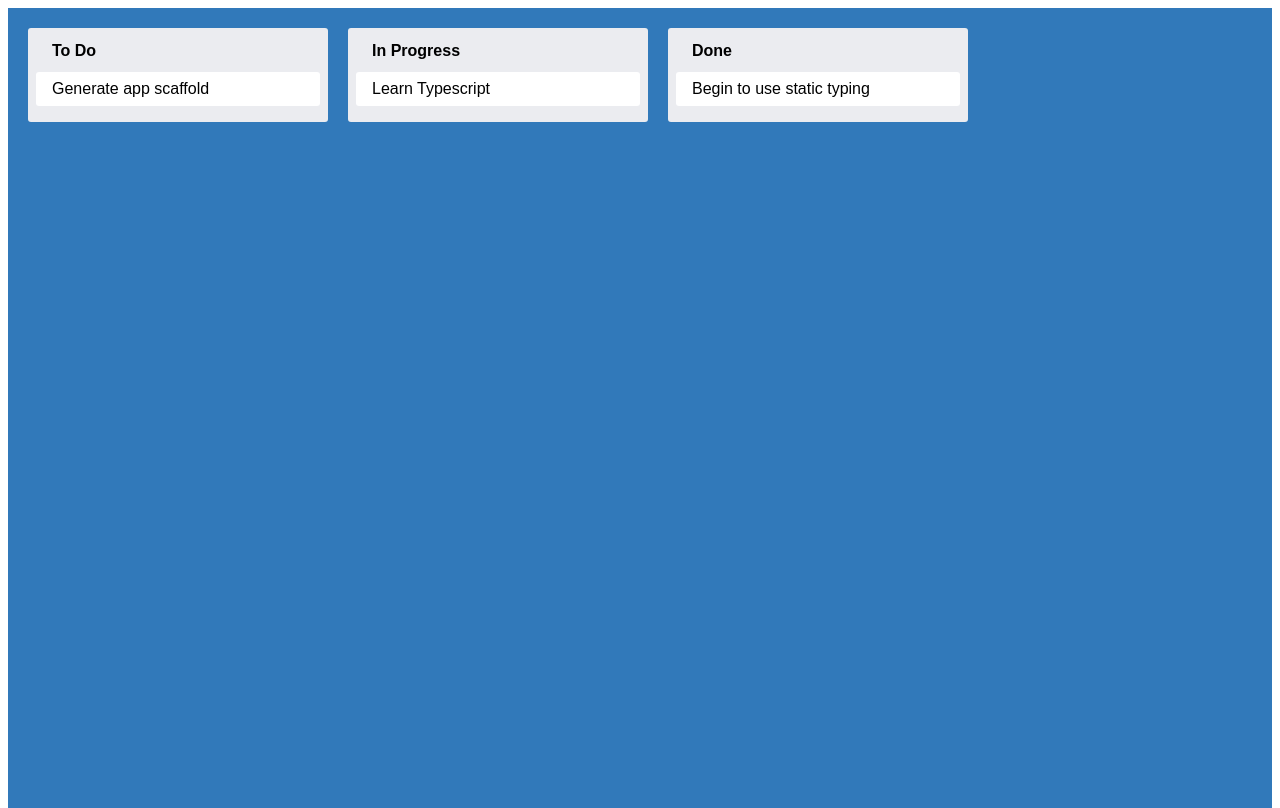
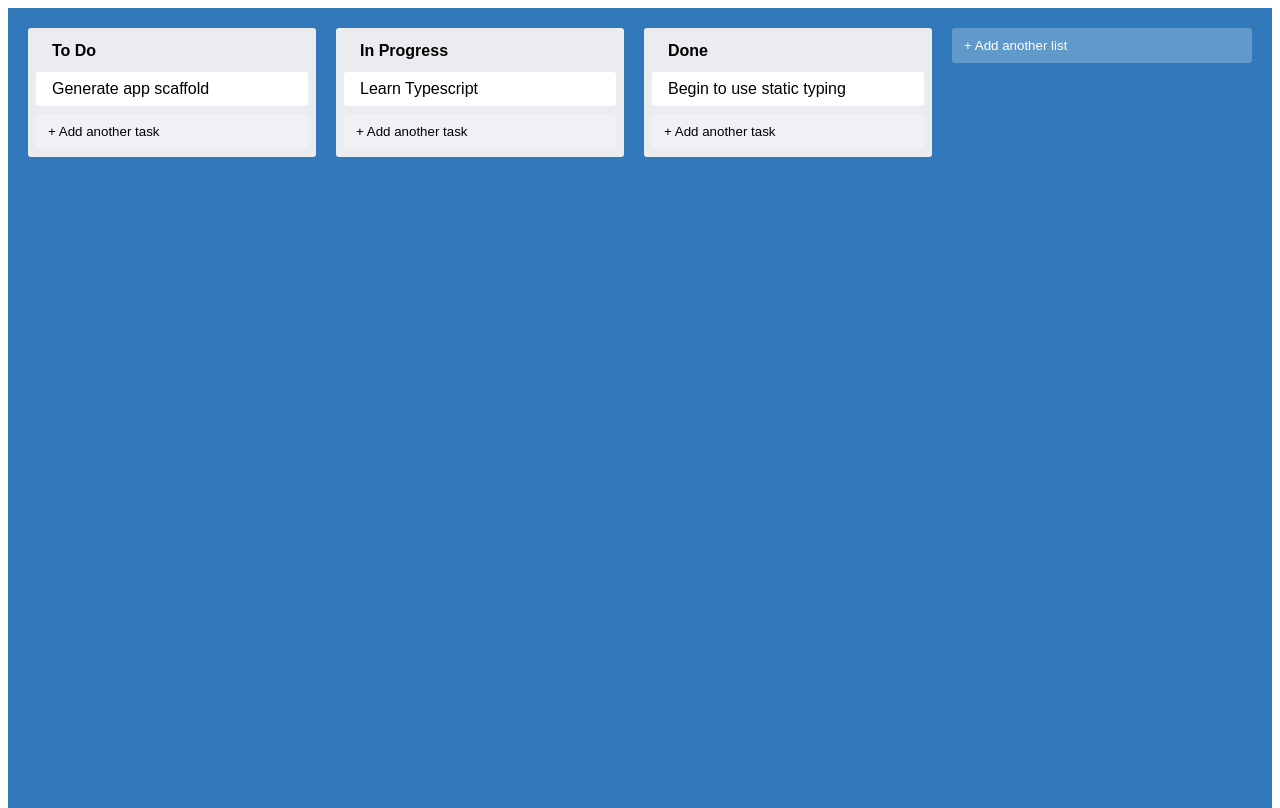
Before and after one commit to elnanner/trello-clone, a React (Create React App) app: page / in a window 1280 px wide. Built offline with nearby package versions, Linux system fonts and the light colour scheme.

Commit message:
adding new task

```diff
--- a/src/AddNewItem.tsx
+++ b/src/AddNewItem.tsx
@@ -1,5 +1,6 @@
-import * as React from 'react';
+import React, { useState } from 'react';
 import { AddItemButton } from './styles';
+import {NewItemForm} from './NewItemForm'
 
 interface AddNewItemProps {
     onAdd(text: string): void
@@ -12,7 +13,14 @@ export const AddNewItem = (props: AddNewItemProps) => {
     const { onAdd, toggleButtonText, dark } = props;
 
     if (showForm) {
-        // whe show item creation here
+        return (
+            <NewItemForm
+                onAdd={text=>{
+                    onAdd(text)
+                    setShowForm(false)
+                }}
+            />
+        )
     }
 
     return (
--- a/src/App.tsx
+++ b/src/App.tsx
@@ -1,22 +1,25 @@
 import React from 'react';
 import { Column } from './Column';
-import {Card} from './Card';
+import { Card } from './Card';
 import { AppContainer } from './styles';
+import { AddNewItem } from './AddNewItem';
 
 function App() {
   return (
     <AppContainer>
       <Column text="To Do">
         <Card text="Generate app scaffold"></Card>
-        </Column>
+      </Column>
 
-        <Column text="In Progress">
+      <Column text="In Progress">
         <Card text="Learn Typescript"></Card>
-        </Column>
+      </Column>
 
-        <Column text="Done">
+      <Column text="Done">
         <Card text="Begin to use static typing"></Card>
-        </Column>
+      </Column>
+
+      <AddNewItem toggleButtonText="+ Add another list" onAdd={console.log} />
     </AppContainer>
   );
 }
--- a/src/Column.tsx
+++ b/src/Column.tsx
@@ -1,4 +1,5 @@
 import * as React from 'react';
+import { AddNewItem } from './AddNewItem';
 import { ColumnContainer, ColumnTitle } from './styles';
 
 interface ColumnProps {
@@ -10,6 +11,11 @@ export const Column = ({ text, children }: React.PropsWithChildren<ColumnProps>)
         <ColumnContainer>
             <ColumnTitle>{text}</ColumnTitle>
             {children}
+            <AddNewItem
+                toggleButtonText="+ Add another task"
+                onAdd={console.log}
+                dark
+            />
         </ColumnContainer>
     )
 }
--- a/src/NewItemForm.tsx
+++ b/src/NewItemForm.tsx
@@ -1,4 +1,4 @@
-import * as React from 'react';
+import React, { useState } from 'react';
 import { NewItemFormContainer, NewItemButton, NewItemInput } from './styles'
 
 interface NewItemFormProps {
```
